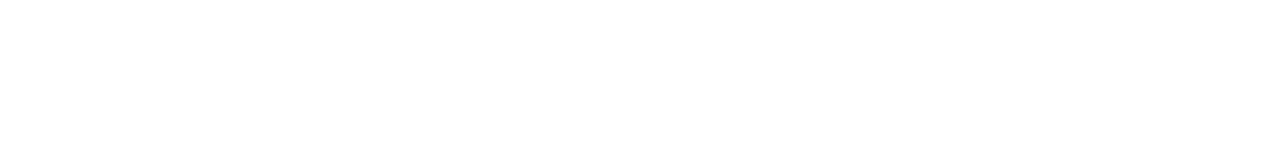
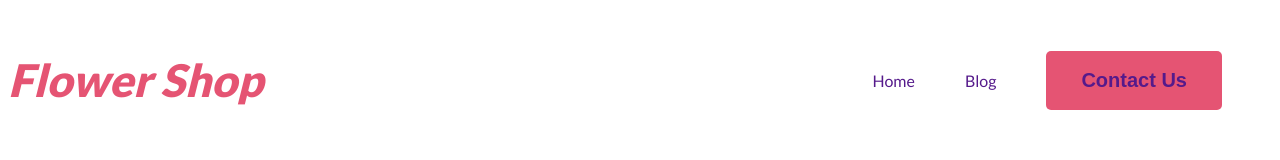
Before and after one commit to developersubrata/flower-shop, a plain HTML site: page index.html in a window 1280 px wide. Drawn offline with Linux system fonts and the light colour scheme.

Commit message:
added nav

```diff
--- a/index.html
+++ b/index.html
@@ -4,9 +4,22 @@
     <meta charset="UTF-8">
     <meta name="viewport" content="width=device-width, initial-scale=1.0">
     <title>Flower Shop</title>
+    <link rel="preconnect" href="https://fonts.googleapis.com">
+<link rel="preconnect" href="https://fonts.gstatic.com" crossorigin>
+<link href="https://fonts.googleapis.com/css2?family=Lato:wght@400;700;900&display=swap" rel="stylesheet">
     <link rel="stylesheet" href="style.css">
+
 </head>
 <body>
-
+    <header>
+        <nav>
+            <h3 class="nav-title"><i>Flower Shop</i></h3>
+            <ul>
+                <li><a href="">Home</a></li>
+                <li><a href="">Blog</a></li>
+                <li><button class="btn-primary"><a href="">Contact Us</a></button></li>
+            </ul>
+        </nav>
+    </header>
 </body>
 </html>
--- a/style.css
+++ b/style.css
@@ -0,0 +1,36 @@
+/* Shared Styles */
+body{
+    font-family: 'Lato', sans-serif;
+
+}
+.btn-primary{
+    background: #E55473;
+   color: white;
+    border-radius: 5px;
+    border: 0;
+    padding: 18px 35px;
+    font-size: 20px;
+    font-weight: 700;
+}
+/* nav styles */
+nav{
+    display: flex;
+    justify-content: space-between;
+    align-items: center;
+}
+.nav-title{
+    color: #E55473;
+    font-size: 45px;
+    font-weight: 800;
+}
+nav > ul{
+    display: flex;
+    align-items: center;
+}
+nav li{
+    list-style:none;
+    margin-right: 50px;
+}
+nav a{
+    text-decoration: none;
+}
```
